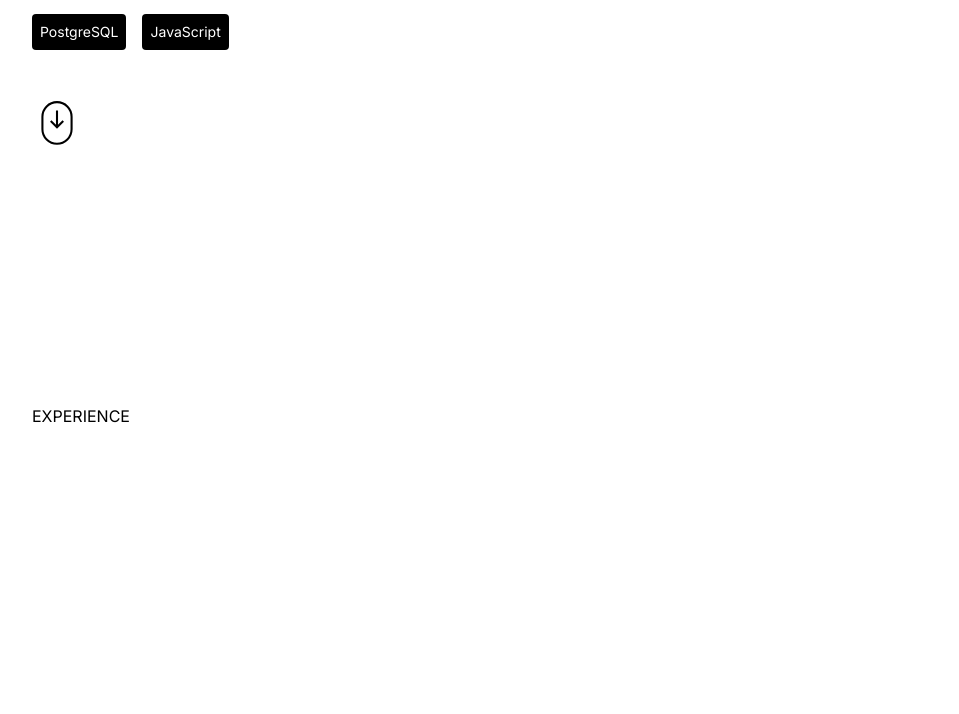
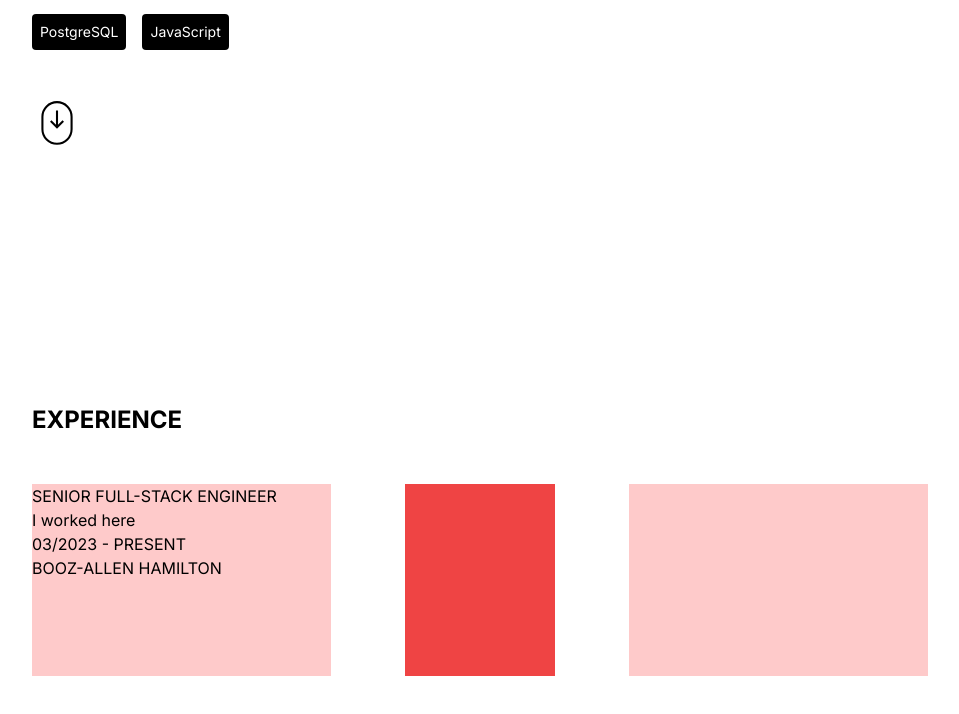
Before and after one commit to XavierElon/xavierelon-portfolio, a Next.js app: page /about in a window 1280 px wide. Shown: the part 1153-1867 px from the top of the page, without its empty margins (160-1119 px from the left). Before the commit the page ends 800 px from the top, so only its background shows below. Built offline with nearby package versions, Linux system fonts and the light colour scheme.

Commit message:
working on experience section

```diff
--- a/src/app/about/page.jsx
+++ b/src/app/about/page.jsx
@@ -65,7 +65,39 @@ const AboutPage = () => {
             </svg>
           </div>
           {/* EXPERIENCE CONTAINER  */}
-          <div className="">EXPERIENCE</div>
+          <div className="flex flex-col gap-12 justify-center pb-48">
+            {/* EXPERIENCE TITLE */}
+            <h1 className="font-bold text-2xl">EXPERIENCE</h1>
+            {/* EXPERIENCE LIST */}
+            <div className="">
+              {/* EXPERIENCE LIST ITEM */}
+              <div className="flex justify-between h-48">
+                {/* LEFT */}
+                <div className="w-1/3 bg-red-200">
+                  {/* JOB TITLE */}
+                  <div className="">SENIOR FULL-STACK ENGINEER</div>
+                  {/* JOB DESCRIPTION */}
+                  <div className="">I worked here</div>
+                  {/* JOB DATE */}
+                  <div className="">03/2023 - PRESENT</div>
+                  {/* JOB COMPANY */}
+                  <div className="">BOOZ-ALLEN HAMILTON</div>
+                </div>
+
+                {/* CENTER */}
+                <div className="w-1/6 bg-red-500">
+                  {/* LINE */}
+                  <div className="">
+                    {/* CIRCLE */}
+                    <div className=""></div>
+                  </div>
+                </div>
+
+                {/* RIGHT */}
+                <div className="w-1/3 bg-red-200"></div>
+              </div>
+            </div>
+          </div>
         </div>
         {/* SVG CONTAINER  */}
         <div className="hidden"></div>
```
Also changed, not shown: 1 other file (tests, documents, lock files or other folders).
